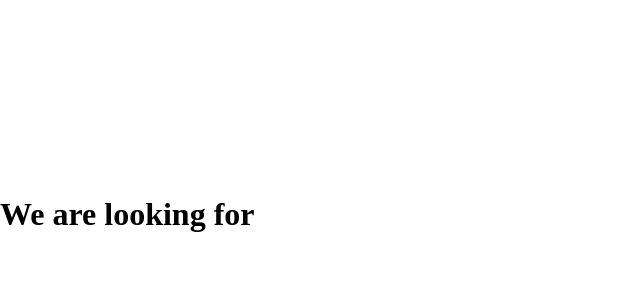
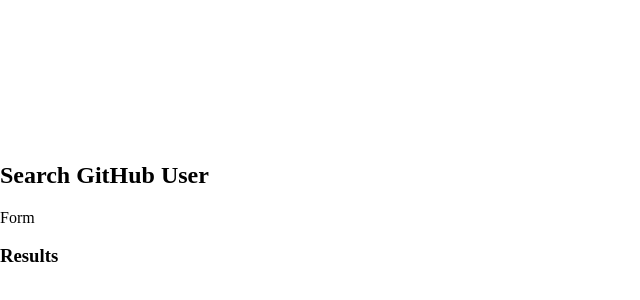
Before and after one commit to raycris/github-user-search, a React (Vite) app: page / in a window 1280 px wide. Shown: the part 186-486 px from the top of the page, without its empty margins (0-640 px from the left). Built offline with nearby package versions, Linux system fonts and the light colour scheme.

Commit message:
components

```diff
--- a/src/App.jsx
+++ b/src/App.jsx
@@ -1,14 +1,29 @@
-import { useState } from 'react'
-import './App.css'
+import { useState } from "react";
+import "./App.css";
+
+import Form from "./components/Form";
+import User from "./components/User";
+
+const API_URL = "https://api.github.com";
 
 function App() {
-  const [count, setCount] = useState(0)
+  const [query, setQuery] = useState("");
+  const [results, setResults] = useState([]);
 
   return (
-    <div >
-      <h1>We are looking for</h1>
+    <div>
+      <h2>Search GitHub User</h2>
+      <Form />
+      <h3>Results</h3>
+      <div id="results">
+        <div>
+          {results.map((user) => (
+            <User />
+          ))}
+        </div>
+      </div>
     </div>
-  )
+  );
 }
 
-export default App
+export default App;
--- /dev/null
+++ b/src/components/Form.jsx
@@ -0,0 +1,9 @@
+import React from 'react'
+
+const Form = () => {
+  return (
+    <div>Form</div>
+  )
+}
+
+export default Form
--- /dev/null
+++ b/src/components/User.jsx
@@ -0,0 +1,9 @@
+import React from 'react'
+
+const User = () => {
+  return (
+    <div>User</div>
+  )
+}
+
+export default User
```
